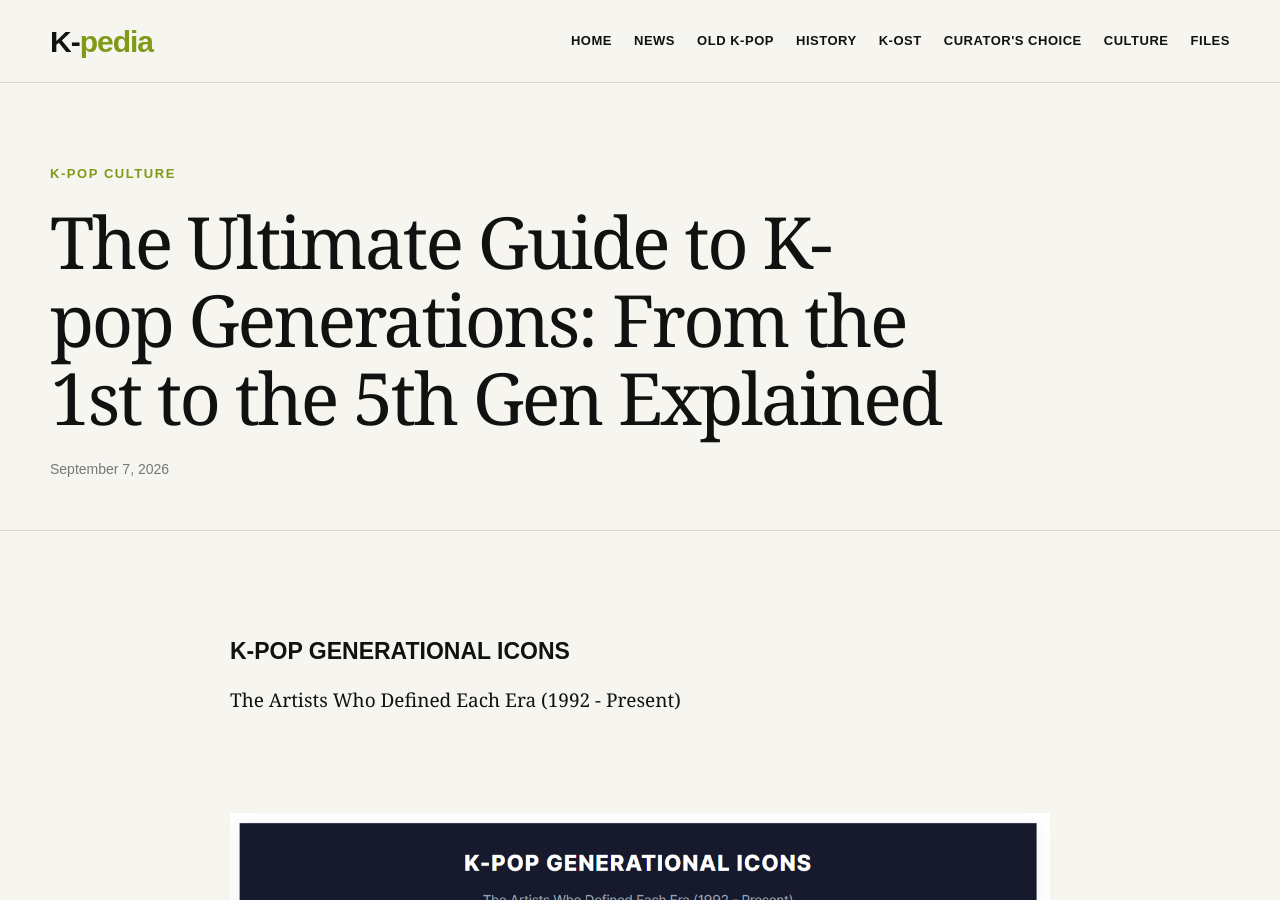
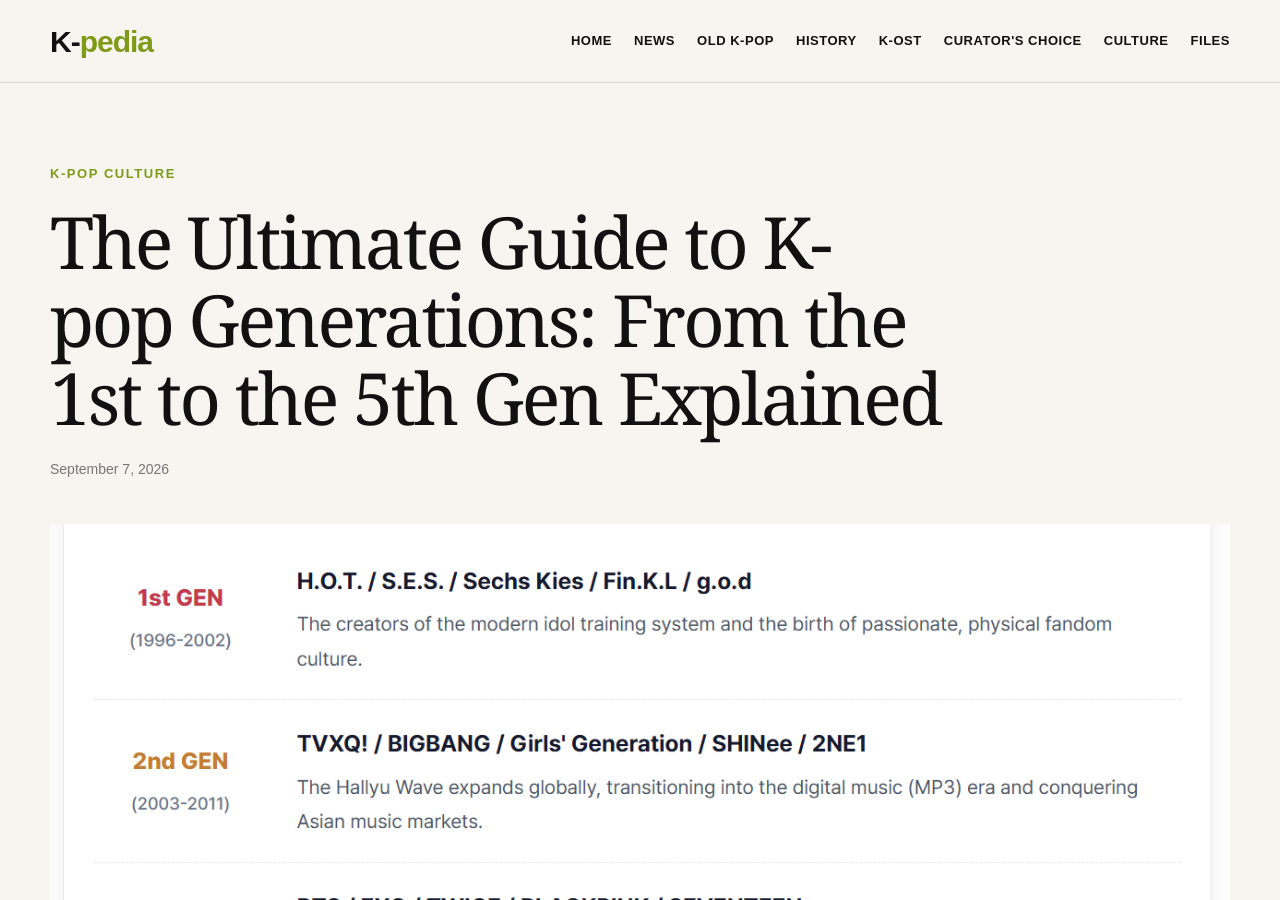
Before and after one commit to kpopkpedia/Kcurator, a Jekyll site: the page built from _posts/2026-09-07-the-ultimate-guide-to-k-pop-generations-from-the-1st-to-the-5th-gen-explained.md, in a window 1280 px wide and 900 px high. Built offline with Jekyll 4.4.1, drawn with Linux system fonts in a browser that asks for light colours; our own code applies the rules of GitHub Pages for plain Markdown files.

Commit message:
Update _posts/2026-09-07-the-ultimate-guide-to-k-pop-generations-from-the-1st-to-the-5th-gen-explained.md (via Pages CMS)

````diff
--- a/_posts/2026-09-07-the-ultimate-guide-to-k-pop-generations-from-the-1st-to-the-5th-gen-explained.md
+++ b/_posts/2026-09-07-the-ultimate-guide-to-k-pop-generations-from-the-1st-to-the-5th-gen-explained.md
@@ -7,19 +7,11 @@
   Explore the evolution of music, technology, and fandom culture from H.O.T. to
   NewJeans and RIIZE.
 permalink: /2026/07/the-ultimate-guide-to-k-pop-generations.html
+image: /assets/images/generation3-1.png
 ---
-
-
 ### K-POP GENERATIONAL ICONS
 
 The Artists Who Defined Each Era (1992 - Present)
-
-```
-
-```
-
-![](/assets/images/generation3.png)
-
 
 
 &nbsp;
````
